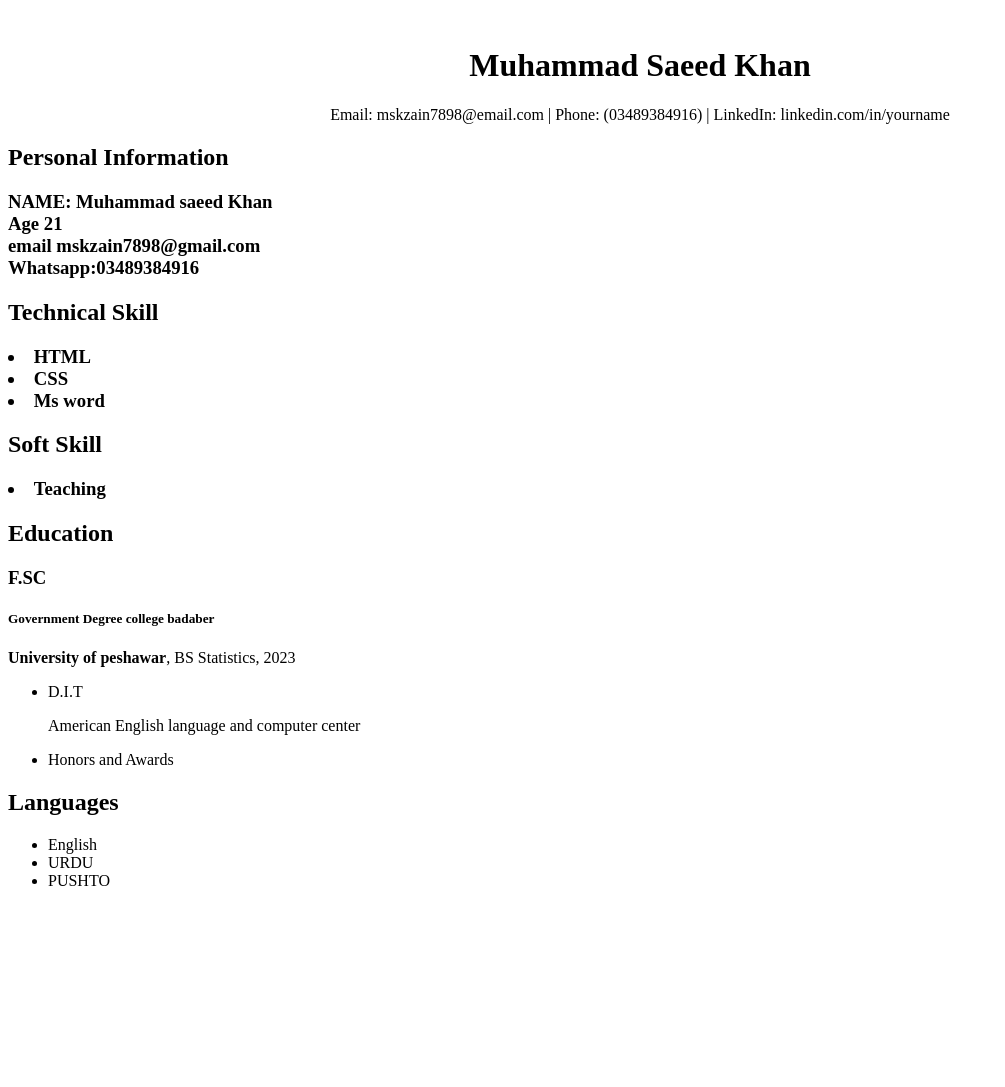
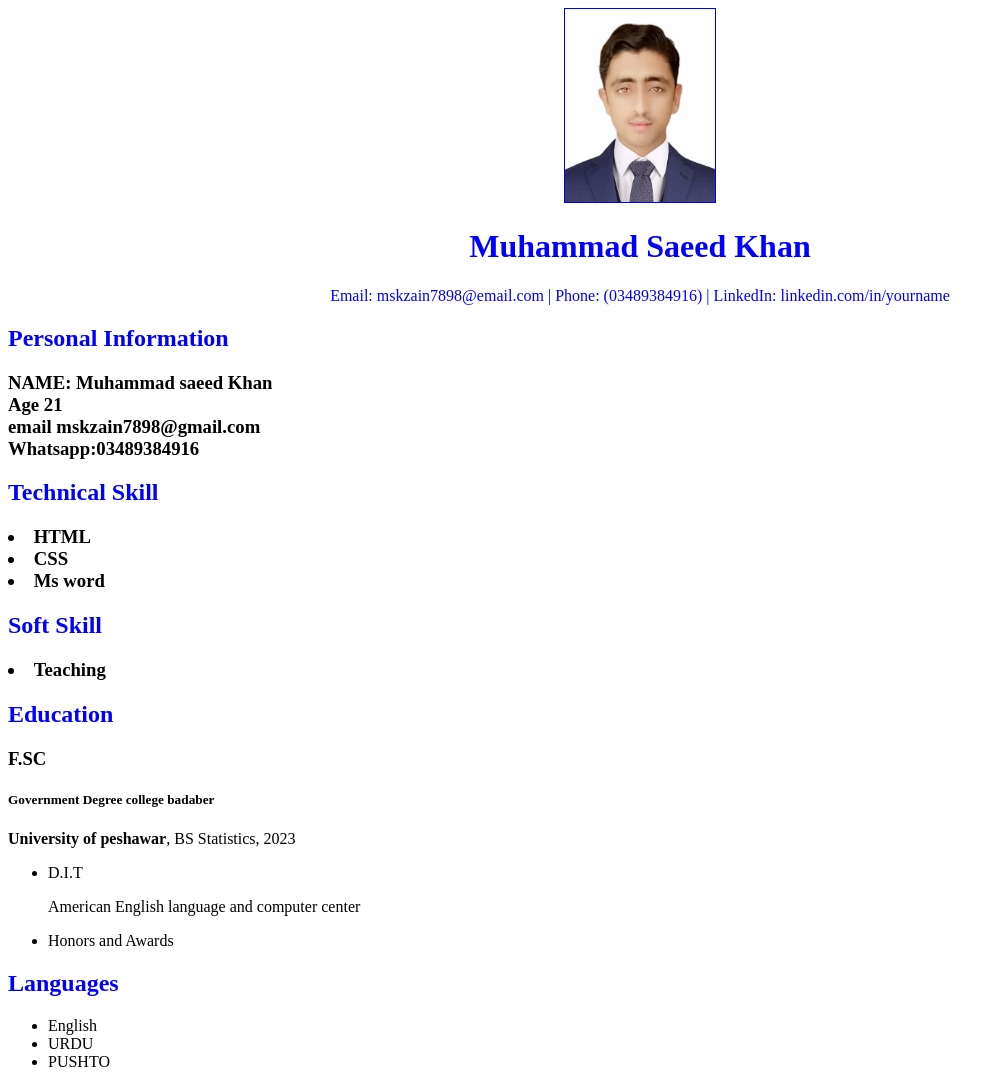
Before and after one commit to MUHAMMA-saeed56/professional-cv, a plain HTML site: page index.html in a window 1280 px wide. Shown: the whole page, without its empty margins (0-1005 px from the left). Before the commit the page ends 906 px from the top, so only its background shows below. Drawn offline with Linux system fonts and the light colour scheme.

Commit message:
css include in html

```diff
--- a/cv.css
+++ b/cv.css
@@ -0,0 +1,6 @@
+header{text-align: center;
+color: blue; }
+.section h2 {
+    color: blue;
+}
+.section h1{ color: blue;}
--- a/index.html
+++ b/index.html
@@ -3,16 +3,17 @@
 <head>
     <title>Your Name - Curriculum Vitae</title>
      <title> Image Tage </title>
+     <link rel="stylesheet" href="cv.css">
 </head>
 <body>
-   <img .src= "IMG_20230814_101504_663.jpg/">
 
-    <header>
+    <header >
+        <img src="./my pics.jpg" border="1px " width="150" >
         <h1 align= "center" >Muhammad Saeed Khan</h1>
         <p align="center">Email: mskzain7898@email.com | Phone: (03489384916) | LinkedIn: linkedin.com/in/yourname</p>
     </header>
 
-    <section>
+    <section class="section">
         <h2>Personal Information<h3><strong>NAME</strong>: Muhammad saeed Khan <br>
        <strong> Age</strong> 21 <br><strong> email</strong> mskzain7898@gmail.com <br>
         <strong> Whatsapp</strong>:03489384916
@@ -30,7 +31,7 @@
         </h2>
     </section>
 
-    <section>
+    <section class="section">
         <h2>Education <h3> F.SC<h5>Government Degree college badaber </h5></h3></h2>
         <p><strong>University of peshawar</strong>, BS Statistics, 2023 </p>
         <ul>
@@ -45,7 +46,7 @@
 
 
 
-    <section>
+    <section class="section">
         <h1>Languages</h1>
         <ul>
             <li>English</li>
```
